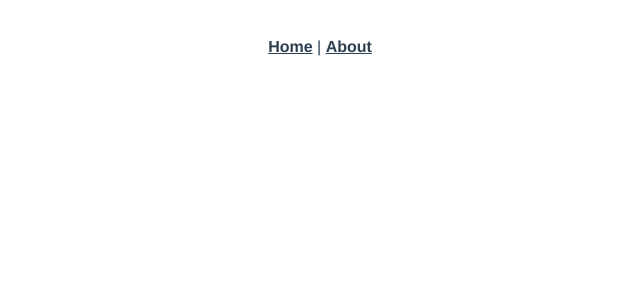
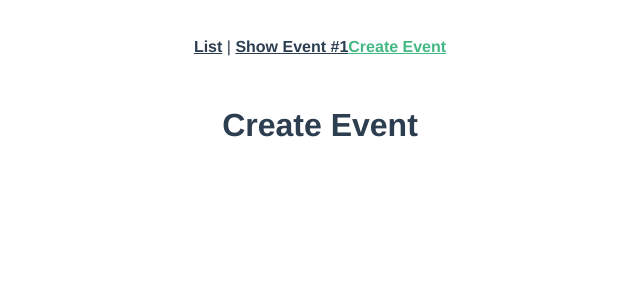
Before and after one commit to mortaen/real-world-vue, a Vue app: page /#/event/create in a window 1280 px wide. Shown: the top 300 px of the page, without its empty margins (320-960 px from the left). Built offline with nearby package versions, Linux system fonts and the light colour scheme.

Commit message:
create new components, add routing, rename files

```diff
--- a/src/App.vue
+++ b/src/App.vue
@@ -1,8 +1,9 @@
 <template>
   <div id="app">
     <div id="nav">
-      <router-link to="/">Home</router-link> |
-      <router-link to="/about">About</router-link>
+      <router-link :to="{ name: 'event-list' }">List</router-link> |
+      <router-link :to="{ name: 'event-show' }">Show Event #1</router-link>
+      <router-link :to="{ name: 'event-create' }">Create Event</router-link>
     </div>
     <router-view />
   </div>
--- /dev/null
+++ b/src/pages/EventCreate.vue
@@ -0,0 +1,3 @@
+<template>
+  <h1>Create Event</h1>
+</template>
--- /dev/null
+++ b/src/pages/EventList.vue
@@ -0,0 +1,3 @@
+<template>
+  <h1>Event Listings</h1>
+</template>
--- /dev/null
+++ b/src/pages/EventShow.vue
@@ -0,0 +1,3 @@
+<template>
+  <h1>Showing Event #1</h1>
+</template>
--- a/src/router/index.js
+++ /dev/null
@@ -1,28 +0,0 @@
-import Vue from "vue";
-import VueRouter from "vue-router";
-import Home from "../views/Home.vue";
-
-Vue.use(VueRouter);
-
-const routes = [
-  {
-    path: "/",
-    name: "Home",
-    component: Home,
-  },
-  {
-    path: "/about",
-    name: "About",
-    // route level code-splitting
-    // this generates a separate chunk (about.[hash].js) for this route
-    // which is lazy-loaded when the route is visited.
-    component: () =>
-      import(/* webpackChunkName: "about" */ "../views/About.vue"),
-  },
-];
-
-const router = new VueRouter({
-  routes,
-});
-
-export default router;
--- /dev/null
+++ b/src/router/router.js
@@ -0,0 +1,35 @@
+import Vue from 'vue'
+import VueRouter from 'vue-router'
+import EventList from '../pages/EventList.vue'
+import EventCreate from '../pages/EventCreate.vue'
+import EventShow from '../pages/EventShow.vue'
+import User from '../pages/User.vue'
+
+Vue.use(VueRouter)
+
+const routes = [
+  {
+    path: '/',
+    name: 'event-list',
+    component: EventList,
+  },
+  {
+    path: '/event',
+    name: 'event-show',
+    // route level code-splitting
+    // this generates a separate chunk (about.[hash].js) for this route
+    // which is lazy-loaded when the route is visited.
+    component: EventShow,
+  },
+  {
+    path: '/event/create',
+    name: 'event-create',
+    component: EventCreate,
+  },
+]
+
+const router = new VueRouter({
+  routes,
+})
+
+export default router
--- a/src/views/About.vue
+++ /dev/null
@@ -1,5 +0,0 @@
-<template>
-  <div class="about">
-    <h1>This is an about page</h1>
-  </div>
-</template>
--- a/src/views/Home.vue
+++ /dev/null
@@ -1,18 +0,0 @@
-<template>
-  <div class="home">
-    <img alt="Vue logo" src="../assets/logo.png" />
-    <HelloWorld msg="Welcome to Your Vue.js App" />
-  </div>
-</template>
-
-<script>
-// @ is an alias to /src
-import HelloWorld from "@/components/HelloWorld.vue";
-
-export default {
-  name: "Home",
-  components: {
-    HelloWorld,
-  },
-};
-</script>
```
Also changed, not shown: src/components/EventCard.vue (added, +15 -0 lines), src/main.js (+6 -6 lines), .eslintrc.js, .prettierrc.js (added).
